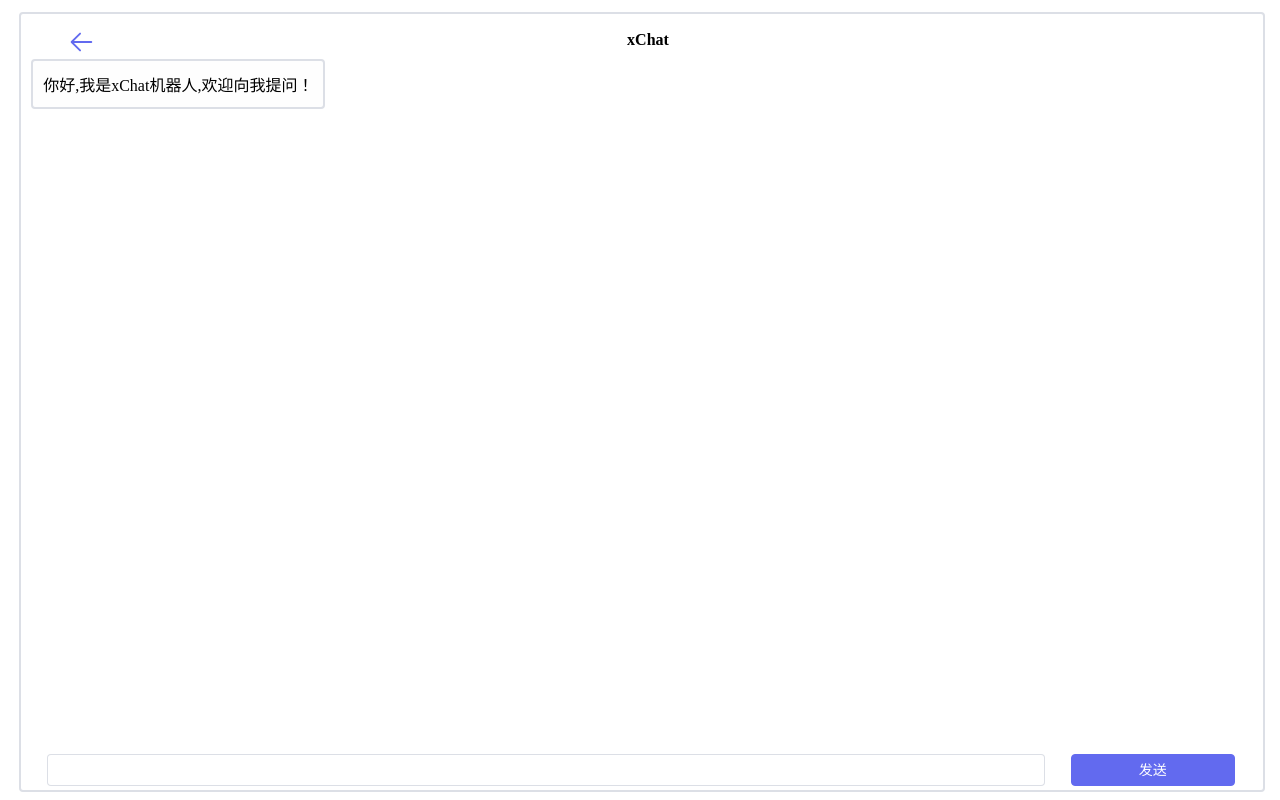
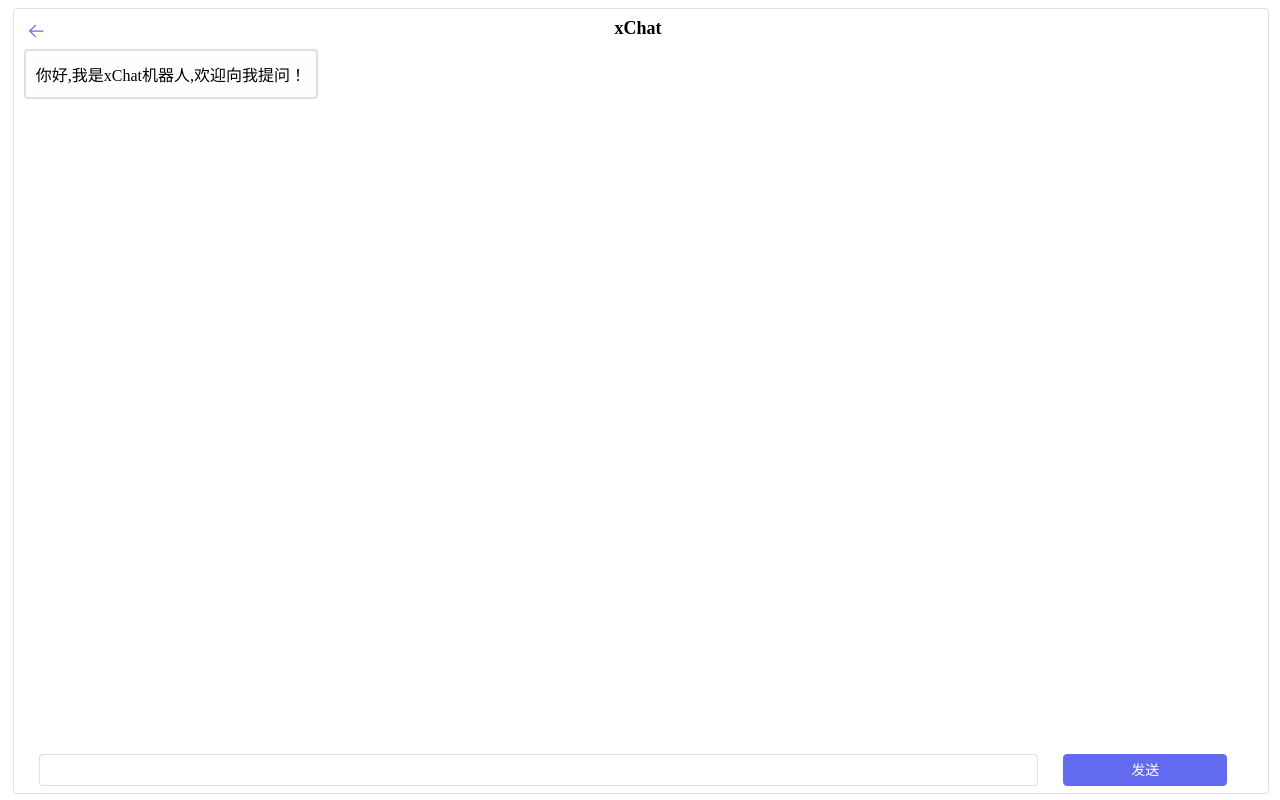
Before and after one commit to unkn0wn9/xChat, a Vue app in the folder webui/: page /#/home in a window 1280 px wide. Built offline with nearby package versions, Linux system fonts and the light colour scheme; sample sign-in values are in the browser's storage.

Commit message:
optimize front-end code , support exit :earth_africa:

```diff
--- a/webui/src/views/home.vue
+++ b/webui/src/views/home.vue
@@ -1,28 +1,26 @@
 <template>
     <div class="chat-header">
-        <el-row :gutter="20" style="height:100%">
-            <el-col :span="8" style="padding-left: 5%">
-                <el-button key="plain" type="primary" link @click="handleLogout">
-                    <el-icon size="30" color="#626aef">
+        <el-row class="chat-header-row">
+            <el-col :span="8">
+                <el-button link @click="handleLogout" style="padding-left:4%;">
+                    <el-icon size="20" color="#626aef">
                         <Back />
                     </el-icon>
                 </el-button>
             </el-col>
-            <el-col :span="8" style="text-align: center;padding-top: 7px;">
+            <el-col :span="8" style="text-align:center;">
                 <span><strong>xChat</strong></span>
-            </el-col>
-            <el-col :span="8">
-                <div class="grid-content ep-bg-purple" />
             </el-col>
         </el-row>
     </div>
     <div class="chat-container">
-        <ul class="infinite-list" style="overflow: auto">
-            <li v-for="i in msg_list" :key="i" class="infinite-list-item">
+        <el-scrollbar ref="scrollbarRef" class="infinite-list">
+            <div v-for="i in msg_list" class="infinite-list-item">
                 <div class="msg msg-sender" v-if="i.sender">{{ i.msg }}</div>
                 <div class="msg msg-bot" v-else>{{ i.msg }}</div>
-            </li>
-        </ul>
+            </div>
+        </el-scrollbar>
+
         <div class="input-container">
             <div class="chat-input">
                 <el-input v-loading="loading" v-model="msg" placeholder="" @keyup.enter.native="handleSendMsg" />
@@ -43,12 +41,11 @@
     </el-dialog>
 </template>
 
-<script setup>
+<script lang="ts" setup>
 import { ref, reactive } from 'vue'
 import { useRouter } from 'vue-router'
-import {
-    Back
-} from '@element-plus/icons-vue'
+import type { ElScrollbar } from 'element-plus'
+import { Back } from '@element-plus/icons-vue'
 
 import { send } from '../api/messages'
 
@@ -60,6 +57,7 @@ const msg_list = reactive([ // 0是Bot发送 1是用户发送
 
 const loading = ref(false)
 const logoutDialogVisible = ref(false)
+const scrollbarRef = ref<InstanceType<typeof ElScrollbar>>()
 
 function add_msg(sender, msg) {
     msg_list.push({
@@ -73,9 +71,15 @@ async function handleSendMsg() {
     loading.value = true
     msg.value = ''
     add_msg(1, buf)
+    if (scrollbarRef.value!.wrapRef) {
+        scrollbarRef.value!.setScrollTop(scrollbarRef.value!.wrapRef.scrollHeight)
+    }
     send(buf).then(value => {
         loading.value = false
         add_msg(0, value.data.data.msg)
+        if (scrollbarRef.value!.wrapRef) {
+            scrollbarRef.value!.setScrollTop(scrollbarRef.value!.wrapRef.scrollHeight)
+        }
     })
 }
 
@@ -93,19 +97,29 @@ function handleLogout() {
 <style>
 .chat-header {
     position: fixed;
-    top: 3%;
     width: 100%;
     height: 30px;
+    padding-top: 10px;
+    padding-bottom: 10px;
+    /* text-align: center; */
+    z-index: 100;
+}
+
+.chat-header-row {
+    width: calc(100% - 20px);
+    height: 30px;
+    left: 0;
+    font-size: 18px;
 }
 
 .chat-container {
     position: fixed;
-    width: 97%;
-    height: 97%;
-    left: calc((100% - 97%) / 2);
-    top: calc((100% - 97%) / 2);
+    width: 98%;
+    height: 98%;
+    left: calc((100% - 98%) / 2);
+    top: calc((100% - 98%) / 2);
     margin: auto;
-    border: 2px solid var(--el-border-color);
+    border: 1px solid var(--el-border-color);
     border-radius: 4px
 }
 
@@ -131,17 +145,17 @@ function handleLogout() {
 }
 
 .infinite-list {
-    height: 90%;
+    position: relative;
+    top: 30px;
+    height: calc(100% - 30px - 30px - 10px) !important;
     padding: 0;
     margin: 0;
-    padding-top: 35px !important;
     list-style: none;
 }
 
 .infinite-list .infinite-list-item {
     display: flex;
     min-height: 50px;
-    /* background: var(--el-color-primary-light-9); */
     margin: 10px;
     color: var(--el-color-primary);
 }
```
